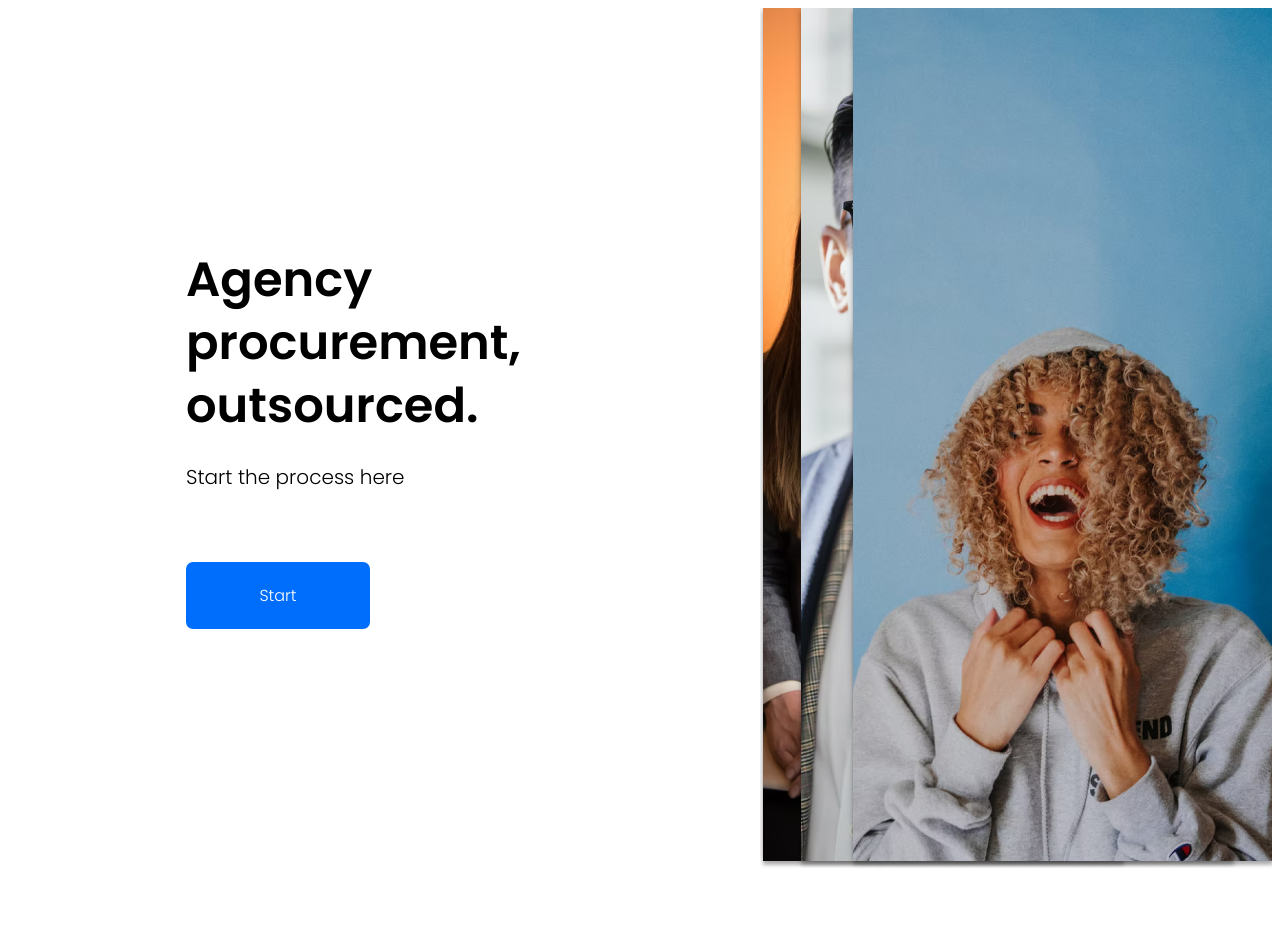
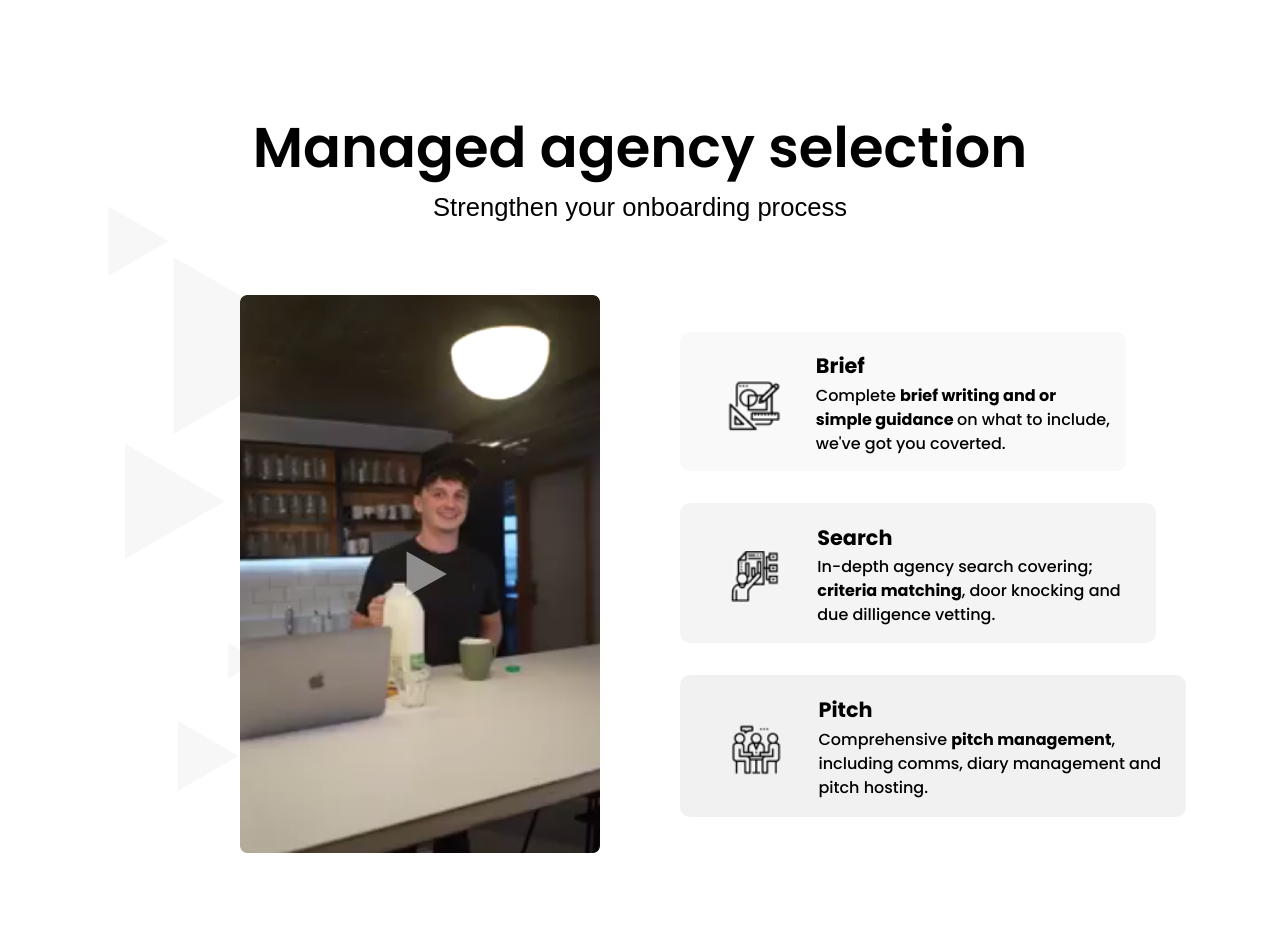
Before and after one commit to Plamena37/nextjs-task, a Next.js app: page / in a window 1280 px wide. Shown: the top 952 px of the page. Built offline with nearby package versions, Linux system fonts and the light colour scheme.

Commit message:
Code cleanup

```diff
--- a/collections/Card/Card.tsx
+++ b/collections/Card/Card.tsx
@@ -14,20 +14,16 @@ type Props = {
 };
 
 export const Card = ({ card }: Props) => {
-  const { image, title, description, bgColor, width, isSelected } = card;
+  const { image, title, description, bgColor, width } = card;
 
   return (
-    <StyledContainer
-      bgColor={bgColor}
-      isselected={isSelected.toString()}
-      width={width}
-    >
+    <StyledContainer bgColor={bgColor} width={width}>
       <StyledImageContainer>
         <Image alt="Icon" {...image} />
       </StyledImageContainer>
 
       <StyledTextContainer>
-        <StyledTitle isselected={isSelected.toString()}>{title}</StyledTitle>
+        <StyledTitle>{title}</StyledTitle>
         <StyledDescription>{description}</StyledDescription>
       </StyledTextContainer>
     </StyledContainer>
--- a/collections/Card/elements.tsx
+++ b/collections/Card/elements.tsx
@@ -5,10 +5,16 @@ import {
   SectionSubheading,
 } from "../../components";
 
+export const StyledTitle = styled((props) => <SectionBigHeading {...props} />)`
+  display: inline;
+  margin: 0;
+  font-size: 1.3rem;
+  line-height: 1.2rem;
+  font-weight: 700;
+`;
+
 export const StyledContainer = styled(
-  ({ height, bgColor, width, isselected, ...props }) => (
-    <SectionContainer {...props} />
-  )
+  ({ height, bgColor, width, ...props }) => <SectionContainer {...props} />
 )`
   padding: 1.2rem 1rem 0.3rem;
   align-items: center;
@@ -16,8 +22,15 @@ export const StyledContainer = styled(
   width: ${({ width }) => width};
   margin-left: 0;
   border-radius: 10px;
-  border: ${({ isselected, theme }) =>
-    isselected === "true" ? `3px solid ${theme.main}` : "none"};
+
+  &:hover {
+    outline: ${({ theme }) => `3px solid ${theme.main}`};
+
+    ${StyledTitle} {
+      color: ${({ theme }) => theme.main};
+      border-bottom: ${({ theme }) => `2px solid ${theme.main}`};
+    }
+  }
 
   @media (max-width: 1300px) {
     width: ${({ width }) => `calc(${width} + 15%)`};
@@ -29,20 +42,8 @@ export const StyledContainer = styled(
   @media (max-width: 650px) {
     width: 80%;
     margin-left: auto;
+    padding: 1.2rem 0.5rem 0.3rem;
   }
-`;
-
-export const StyledTitle = styled((props) => <SectionBigHeading {...props} />)`
-  display: inline;
-  margin: 0;
-  font-size: 1.3rem;
-  line-height: 1.2rem;
-  font-weight: 700;
-  border-bottom: ${({ isselected, theme }) =>
-    isselected === "true" ? `2px solid ${theme.main}` : "none"};
-
-  color: ${({ isselected, theme }) =>
-    isselected === "true" ? theme.main : theme.black};
 `;
 
 export const StyledDescription = styled((props) => (
@@ -55,6 +56,12 @@ export const StyledDescription = styled((props) => (
 
   & > p {
     margin: 0;
+  }
+
+  @media (max-width: 650px) {
+    font-size: 0.8rem;
+    font-weight: 500;
+    line-height: 1.3rem;
   }
 `;
 
@@ -71,5 +78,6 @@ export const StyledImageContainer = styled(({ ...props }) => (
 
   @media (max-width: 700px) {
     padding: 1rem;
+    width: 3.5rem;
   }
 `;
--- a/pages/index.tsx
+++ b/pages/index.tsx
@@ -35,7 +35,6 @@ const agencyProps: AgencyProps = {
       ),
       bgColor: "#f9f9f9",
       width: "55%",
-      isSelected: false,
     },
     {
       image: {
@@ -53,7 +52,6 @@ const agencyProps: AgencyProps = {
       ),
       bgColor: "#f4f4f4",
       width: "60%",
-      isSelected: false,
     },
     {
       image: { src: "/img/cardPitchImg.png", alt: "", width: 70, height: 60 },
@@ -66,7 +64,6 @@ const agencyProps: AgencyProps = {
       ),
       bgColor: "#f1f1f1",
       width: "65%",
-      isSelected: true,
     },
   ],
 };
@@ -83,7 +80,8 @@ export default function Home() {
         />
       </head>
       <div>
-        <Hero {...heroProps} />
+        {/* I'm commenting the Hero Section since it's breaking the layout on small devices */}
+        {/* <Hero {...heroProps} /> */}
         <Agency {...agencyProps} />
       </div>
     </>
--- a/sections/Agency/elements.tsx
+++ b/sections/Agency/elements.tsx
@@ -28,6 +28,10 @@ export const StyledTitle = styled((props) => <SectionBigHeading {...props} />)`
 
   @media (max-width: 1024px) {
     font-size: 3.1rem;
+  }
+  @media (max-width: 650px) {
+    font-size: 2.8rem;
+    line-height: 3.2rem;
   }
 `;
 
@@ -67,8 +71,8 @@ export const StyledContentContainer = styled(({ ...props }) => (
 export const StyledImageContainer = styled(({ ...props }) => (
   <div {...props} />
 ))`
-  max-width: 100%;
-  width: 360px;
+  max-width: 360px;
+  width: 100%;
   height: 100%;
   justify-self: end;
   align-content: center;
@@ -76,6 +80,7 @@ export const StyledImageContainer = styled(({ ...props }) => (
 
   @media (max-width: 1024px) {
     justify-self: center;
+    width: 50dvw;
   }
 `;
 
--- a/utils/interfaces.ts
+++ b/utils/interfaces.ts
@@ -20,7 +20,6 @@ export interface Card {
   description: React.ReactNode;
   bgColor: string;
   width: string;
-  isSelected: boolean;
 }
 
 export interface AgencyProps {
```
